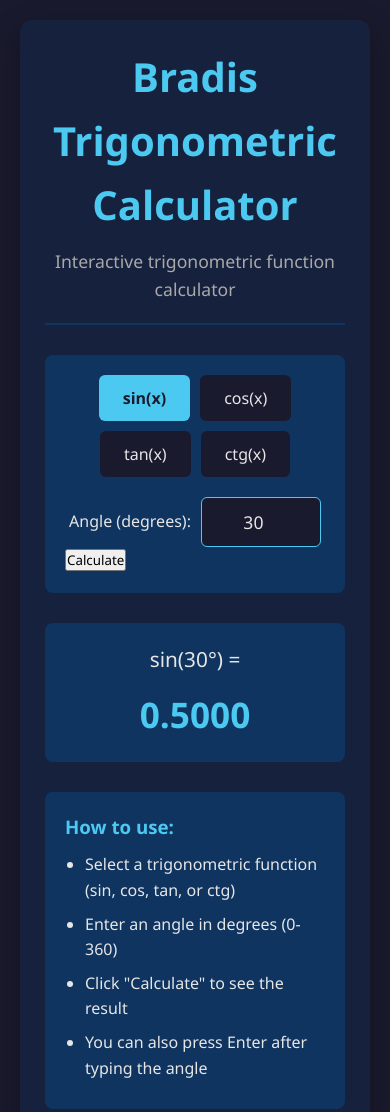
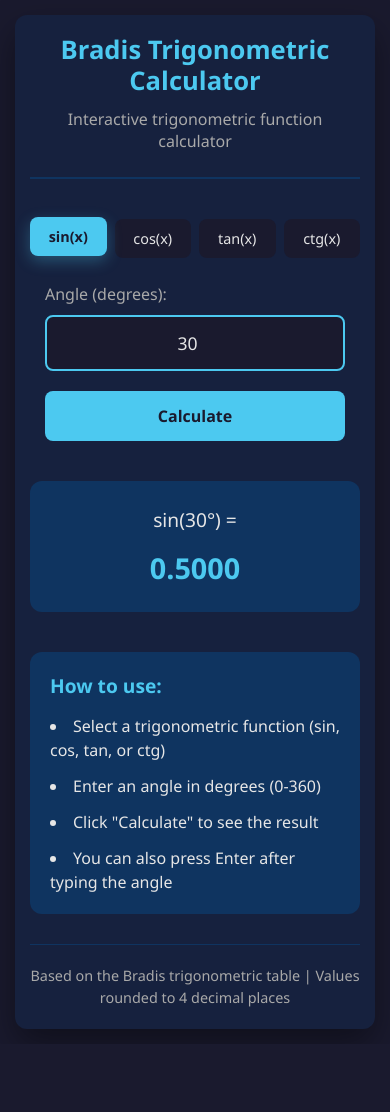
Before and after one commit to JucasBucas/Bradis-Calculator, a plain HTML site: page index.html in a window 390 px wide. Shown: the top 1112 px of the page. After the commit the page ends 1044 px from the top, so only its background shows below. Drawn offline with Linux system fonts and the light colour scheme.

Commit message:
Update style.css

```diff
--- a/style.css
+++ b/style.css
@@ -9,29 +9,34 @@
     background-color: #1a1a2e;
     color: #e6e6e6;
     padding: 20px;
-            line-height: 1.6;
+    min-height: 100vh;
+    display: flex;
+    align-items: center;
+    justify-content: center;
 }
 
 .container {
-            max-width: 1200px;
+    max-width: 800px;
+    width: 100%;
     margin: 0 auto;
     background-color: #16213e;
-            border-radius: 12px;
-            padding: 25px;
-            box-shadow: 0 10px 30px rgba(0, 0, 0, 0.3);
+    border-radius: 16px;
+    padding: 30px;
+    box-shadow: 0 15px 35px rgba(0, 0, 0, 0.4);
 }
 
 header {
     text-align: center;
-            margin-bottom: 30px;
-            padding-bottom: 20px;
+    margin-bottom: 40px;
+    padding-bottom: 25px;
     border-bottom: 2px solid #0f3460;
 }
 
 h1 {
     color: #4cc9f0;
-            font-size: 2.5rem;
-            margin-bottom: 10px;
+    font-size: 2.2rem;
+    margin-bottom: 12px;
+    line-height: 1.2;
 }
 
 .subtitle {
@@ -41,170 +46,238 @@
 
 .controls {
     display: flex;
-            flex-wrap: wrap;
-            gap: 20px;
-            margin-bottom: 30px;
-            padding: 20px;
-            background-color: #0f3460;
-            border-radius: 8px;
-            align-items: center;
+    flex-direction: column;
+    gap: 30px;
+    margin-bottom: 40px;
 }
 
 .function-selector {
     display: flex;
-            gap: 10px;
+    gap: 12px;
     flex-wrap: wrap;
+    justify-content: center;
 }
 
 .func-btn {
-            padding: 12px 24px;
+    padding: 14px 28px;
     background-color: #1a1a2e;
     color: #e6e6e6;
     border: none;
-            border-radius: 6px;
+    border-radius: 8px;
     cursor: pointer;
     font-size: 1rem;
+    font-weight: 500;
     transition: all 0.3s ease;
+    min-width: 100px;
+    flex: 1;
+    max-width: 150px;
 }
 
 .func-btn.active {
     background-color: #4cc9f0;
     color: #1a1a2e;
-            font-weight: bold;
+    font-weight: 600;
+    transform: translateY(-2px);
+    box-shadow: 0 5px 15px rgba(76, 201, 240, 0.3);
 }
 
 .func-btn:hover:not(.active) {
     background-color: #2a2a3e;
+    transform: translateY(-1px);
+}
+
+.input-section {
+    display: flex;
+    flex-direction: column;
+    gap: 20px;
+    align-items: center;
 }
 
 .angle-input {
     display: flex;
-            align-items: center;
+    flex-direction: column;
     gap: 10px;
+    width: 100%;
+    max-width: 300px;
+}
+
+.angle-input label {
+    color: #a9a9a9;
+    font-size: 1rem;
+    font-weight: 500;
 }
 
 .angle-input input {
-            padding: 12px;
-            width: 120px;
+    padding: 16px;
     background-color: #1a1a2e;
-            border: 1px solid #4cc9f0;
-            border-radius: 6px;
+    border: 2px solid #4cc9f0;
+    border-radius: 8px;
     color: #e6e6e6;
-            font-size: 1.1rem;
+    font-size: 1.2rem;
     text-align: center;
+    width: 100%;
 }
 
-        .angle-input button {
-            padding: 12px 20px;
+#calculateBtn {
+    padding: 16px 40px;
     background-color: #4cc9f0;
     color: #1a1a2e;
     border: none;
-            border-radius: 6px;
+    border-radius: 8px;
     cursor: pointer;
-            font-weight: bold;
-            transition: background-color 0.3s;
+    font-size: 1.1rem;
+    font-weight: 600;
+    transition: all 0.3s ease;
+    width: 100%;
+    max-width: 300px;
 }
 
-        .angle-input button:hover {
+#calculateBtn:hover {
     background-color: #3ab8df;
+    transform: translateY(-2px);
+    box-shadow: 0 5px 15px rgba(76, 201, 240, 0.3);
 }
 
 .result-display {
     background-color: #0f3460;
-            padding: 20px;
-            border-radius: 8px;
-            margin-bottom: 30px;
+    padding: 30px;
+    border-radius: 12px;
+    margin-bottom: 40px;
     text-align: center;
     font-size: 1.3rem;
-            min-height: 100px;
+    min-height: 120px;
     display: flex;
     flex-direction: column;
     justify-content: center;
+    align-items: center;
+    gap: 15px;
+}
+
+#resultText {
+    font-size: 1.4rem;
+    color: #e6e6e6;
 }
 
 .result-value {
     color: #4cc9f0;
-            font-size: 2.2rem;
-            font-weight: bold;
-            margin-top: 10px;
-        }
-
-        .table-container {
-            overflow-x: auto;
-            border-radius: 8px;
-            margin-bottom: 30px;
-        }
-
-        table {
-            width: 100%;
-            border-collapse: collapse;
-            background-color: #0f3460;
-        }
-
-        th {
-            background-color: #1a1a2e;
-            padding: 15px;
-            text-align: center;
-            font-weight: bold;
-            color: #4cc9f0;
-        }
-
-        td {
-            padding: 12px;
-            text-align: center;
-            border: 1px solid #16213e;
-        }
-
-        tr:nth-child(even) {
-            background-color: #16213e;
-        }
-
-        .highlight {
-            background-color: #2a2a3e !important;
-            color: #4cc9f0;
-            font-weight: bold;
+    font-size: 2.5rem;
+    font-weight: 700;
 }
 
 .instructions {
     background-color: #0f3460;
-            padding: 20px;
-            border-radius: 8px;
-            margin-top: 20px;
+    padding: 25px;
+    border-radius: 12px;
+    margin-bottom: 30px;
 }
 
 .instructions h3 {
     color: #4cc9f0;
-            margin-bottom: 10px;
+    margin-bottom: 15px;
+    font-size: 1.3rem;
 }
 
 .instructions ul {
-            padding-left: 20px;
+    list-style-position: inside;
+    display: flex;
+    flex-direction: column;
+    gap: 12px;
 }
 
 .instructions li {
-            margin-bottom: 8px;
+    color: #e6e6e6;
+    line-height: 1.5;
 }
 
 footer {
     text-align: center;
-            margin-top: 30px;
     color: #a9a9a9;
     font-size: 0.9rem;
     padding-top: 20px;
     border-top: 1px solid #0f3460;
+    line-height: 1.5;
 }
 
 @media (max-width: 768px) {
+    body {
+        padding: 15px;
+    }
+
+    .container {
+        padding: 25px 20px;
+        border-radius: 12px;
+    }
+
+    h1 {
+        font-size: 1.8rem;
+    }
+
+    .subtitle {
+        font-size: 1rem;
+    }
+
+    .func-btn {
+        padding: 12px 20px;
+        min-width: 80px;
+        font-size: 0.95rem;
+    }
+
+    .angle-input input {
+        padding: 14px;
+        font-size: 1.1rem;
+    }
+
+    #calculateBtn {
+        padding: 14px 30px;
+        font-size: 1rem;
+    }
+
+    .result-display {
+        padding: 25px 20px;
+        min-height: 100px;
+    }
+
+    #resultText {
+        font-size: 1.2rem;
+    }
+
+    .result-value {
+        font-size: 2rem;
+    }
+
+    .instructions {
+        padding: 20px;
+    }
+}
+
+@media (max-width: 480px) {
+    .container {
+        padding: 20px 15px;
+    }
+
+    h1 {
+        font-size: 1.6rem;
+    }
+
     .controls {
-                flex-direction: column;
-                align-items: stretch;
+        gap: 25px;
     }
 
     .function-selector {
-                justify-content: center;
+        gap: 8px;
     }
 
-            .angle-input {
-                justify-content: center;
+    .func-btn {
+        padding: 10px 15px;
+        min-width: 70px;
+        font-size: 0.9rem;
+    }
+
+    .result-value {
+        font-size: 1.8rem;
+    }
+
+    .instructions h3 {
+        font-size: 1.2rem;
     }
 }
```
Lines whose indentation alone changed are shown as unchanged.
